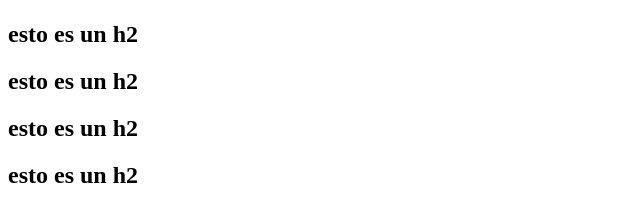
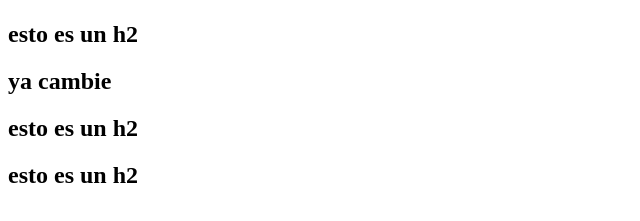
Before and after one commit to ABG0128/clase-git, a plain HTML site: page index.html in a window 1280 px wide. Shown: the part 59-280 px from the top of the page, without its empty margins (0-640 px from the left). Drawn offline with Linux system fonts and the light colour scheme.

Commit message:
fourth commit

```diff
--- a/index.html
+++ b/index.html
@@ -9,7 +9,7 @@
 <body>
     <h1>esto es un titulo</h1>
     <h2>esto es un h2</h2>
-    <h2>esto es un h2</h2>
+    <h2>ya cambie</h2>
     <h2>esto es un h2</h2>
     <h2>esto es un h2</h2>
 </body>
```
